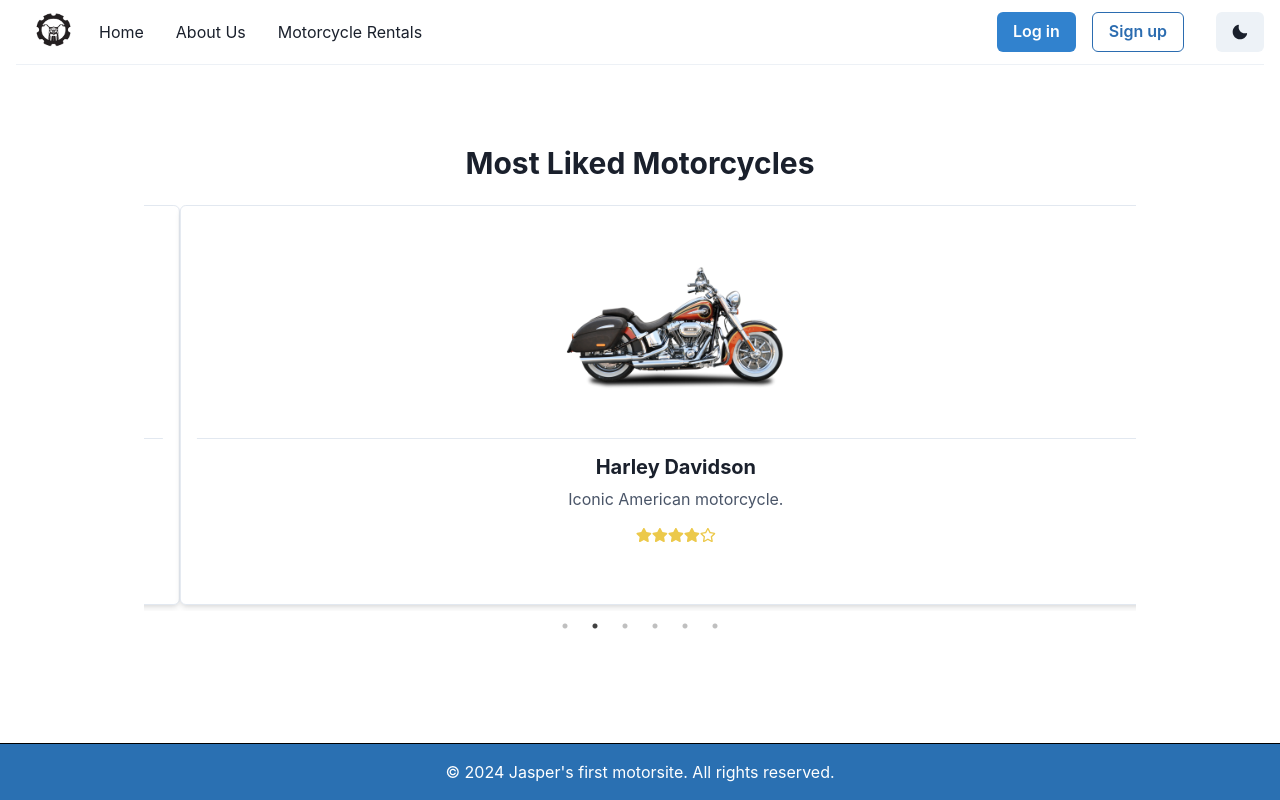
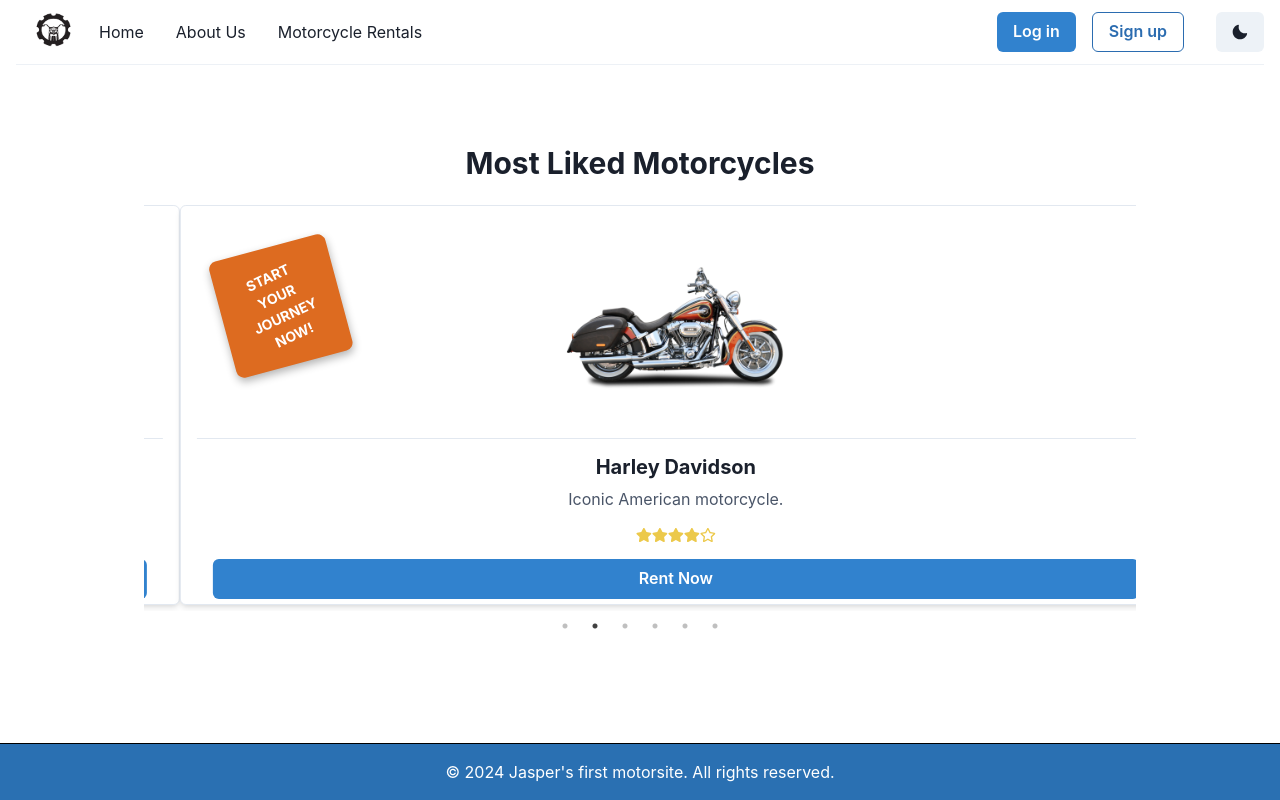
Before and after one commit to haegemanjasper/Motor-Client-Side, a React (Vite) app: page /rentabike in a window 1280 px wide. Built offline with nearby package versions, Linux system fonts and the light colour scheme; no server answers.

Commit message:
motorcycle rentals page styling

```diff
--- a/src/components/banner/customCarousel.jsx
+++ b/src/components/banner/customCarousel.jsx
@@ -66,7 +66,7 @@
                 emulateTouch={true}
                 showThumbs={false}
                 dynamicHeight={false}
-                interval={5000} // Auto-play interval set to 5 seconds
+                interval={5000}
                 autoPlay={true}
                 stopOnHover={true}
                 transitionTime={500}
@@ -74,7 +74,6 @@
                 {carouselImages.map((image, index) => (
                     <Box key={index} position="relative" height="400px">
                         {" "}
-                        {/* Fixed height for carousel */}
                         <Box style={imageContainerStyle}>
                             <Image
                                 style={imageStyle}
--- a/src/pages/rentabike.jsx
+++ b/src/pages/rentabike.jsx
@@ -7,9 +7,17 @@
     Image,
     Flex,
     Icon,
+    Button,
+    useDisclosure,
+    Modal,
+    ModalOverlay,
+    ModalContent,
+    ModalHeader,
+    ModalCloseButton,
+    ModalBody,
 } from "@chakra-ui/react";
 import Slider from "react-slick";
-import { FaStar, FaStarHalfAlt, FaRegStar } from "react-icons/fa"; // Import icons for rating
+import { FaStar, FaStarHalfAlt, FaRegStar } from "react-icons/fa";
 import foto1 from "../assets/bmw.png";
 import foto2 from "../assets/harley.png";
 import foto3 from "../assets/honda.png";
@@ -23,42 +31,42 @@
         name: "BMW",
         image: foto1,
         description: "The ultimate driving machine.",
-        rating: 5, // Rating out of 5
+        rating: 5,
     },
     {
         id: 2,
         name: "Harley Davidson",
         image: foto2,
         description: "Iconic American motorcycle.",
-        rating: 4, // Rating out of 5
+        rating: 4,
     },
     {
         id: 3,
         name: "Honda",
         image: foto3,
         description: "Reliable and high performance.",
-        rating: 4.5, // Rating out of 5
+        rating: 4.5,
     },
     {
         id: 4,
         name: "Kawasaki",
         image: foto4,
         description: "Sporty and powerful.",
-        rating: 4, // Rating out of 5
+        rating: 4,
     },
     {
         id: 5,
         name: "Yamaha",
         image: foto5,
         description: "Innovative and adventurous.",
-        rating: 4.5, // Rating out of 5
+        rating: 4.5,
     },
     {
         id: 6,
         name: "KTM",
         image: foto6,
         description: "High performance and agility.",
-        rating: 4.7, // Rating out of 5
+        rating: 4.7,
     },
 ];
 
@@ -68,7 +76,7 @@
     speed: 500,
     slidesToShow: 1,
     slidesToScroll: 1,
-    autoplay: true, // Enable autoplay
+    autoplay: true,
     autoplaySpeed: 5000,
     pauseOnHover: false,
 };
@@ -91,11 +99,63 @@
     );
 };
 
+const FlashBanner = () => (
+    <Box
+        position="absolute"
+        top={10}
+        left={10}
+        width="120px"
+        height="120px"
+        bg="orange.500"
+        color="white"
+        display="flex"
+        alignItems="center"
+        justifyContent="center"
+        textAlign="center"
+        p={4}
+        zIndex={1}
+        borderRadius="lg"
+        boxShadow="0 4px 8px rgba(0, 0, 0, 0.3)"
+        transform="rotate(-15deg)"
+    >
+        <Text
+            fontSize="sm"
+            fontWeight="bold"
+            textTransform="uppercase"
+            transform="rotate(-10deg)"
+        >
+            Start Your Journey Now!
+        </Text>
+    </Box>
+);
+
+const LoginRequiredModal = ({ isOpen, onClose }) => (
+    <Modal isOpen={isOpen} onClose={onClose}>
+        <ModalOverlay />
+        <ModalContent>
+            <ModalHeader>Login Required</ModalHeader>
+            <ModalCloseButton />
+            <ModalBody>
+                <Text mb={4}>
+                    You need to be logged in to rent a bike. Please log in or
+                    register to proceed.
+                </Text>
+                <Button colorScheme="blue" onClick={onClose}>
+                    Close
+                </Button>
+            </ModalBody>
+        </ModalContent>
+    </Modal>
+);
+
 export default function RentABikePage() {
+    const { isOpen, onOpen, onClose } = useDisclosure();
+    const isLoggedIn = false; // Replace with actual login check
+
     return (
         <Container maxW="container.lg" py={10}>
             <Box textAlign="center">
-                <Box mt={10}>
+                <Box mt={10} mb={8}>
                     <Heading as="h2" size="lg" mb={6}>
                         Most Liked Motorcycles
                     </Heading>
@@ -109,14 +169,16 @@
                                 p={4}
                                 boxShadow="md"
                                 bg="white"
-                                height="400px" // Fixed height for the container
+                                height="400px"
                                 display="flex"
                                 flexDirection="column"
                                 alignItems="center"
+                                position="relative"
                             >
+                                <FlashBanner />
                                 <Box
                                     width="100%"
-                                    height="200px" // Fixed height for the image container
+                                    height="200px"
                                     mb={4}
                                     display="flex"
                                     alignItems="center"
@@ -128,7 +190,7 @@
                                         src={bike.image}
                                         alt={bike.name}
                                         borderRadius="md"
-                                        objectFit="contain" // Adjust this to ensure proper display
+                                        objectFit="contain"
                                     />
                                 </Box>
                                 <Box
@@ -156,12 +218,22 @@
                                         </Text>
                                     </Box>
                                     <RatingStars rating={bike.rating} />
+                                    {!isLoggedIn && (
+                                        <Button
+                                            mt={4}
+                                            colorScheme="blue"
+                                            onClick={onOpen}
+                                        >
+                                            Rent Now
+                                        </Button>
+                                    )}
                                 </Box>
                             </Box>
                         ))}
                     </Slider>
                 </Box>
             </Box>
+            <LoginRequiredModal isOpen={isOpen} onClose={onClose} />
         </Container>
     );
 }
```
